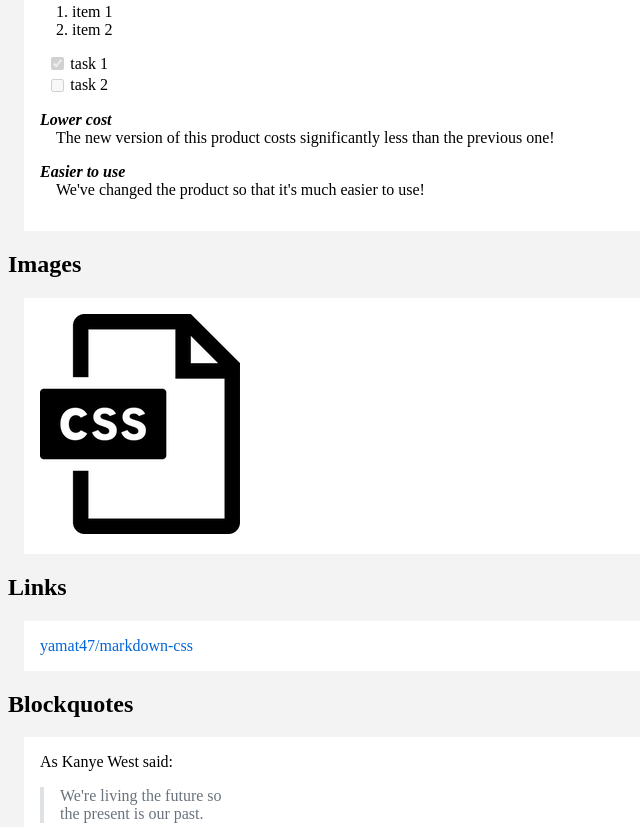
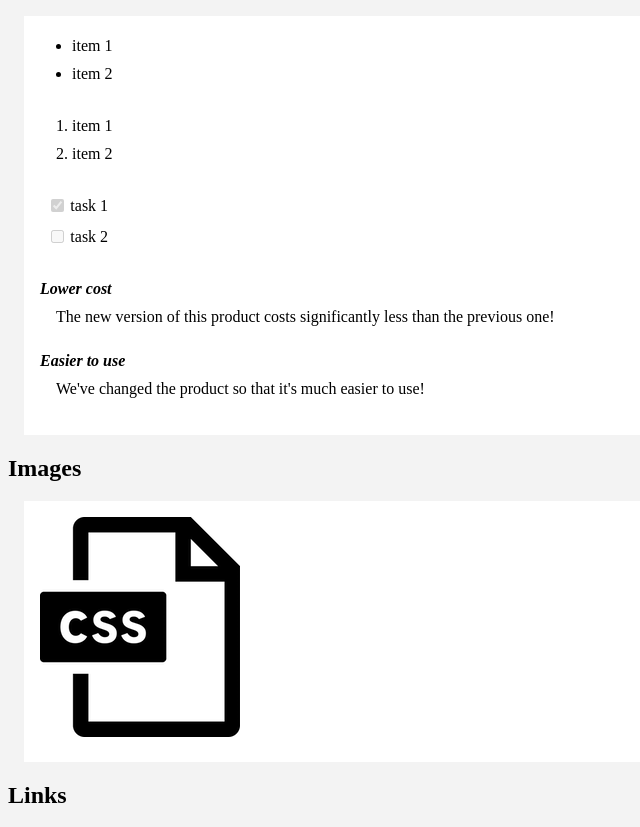
Before and after one commit to yamat47/markdown-css, a website: page docs/index.html in a window 1280 px wide. Shown: the part 833-1660 px from the top of the page, without its empty margins (0-640 px from the left). Drawn offline with Linux system fonts and the light colour scheme.

Commit message:
Add more margin and line-height easy to read.

```diff
--- a/scss/markdown/_global.scss
+++ b/scss/markdown/_global.scss
@@ -1,6 +1,7 @@
 .markdown {
   * {
     box-sizing: border-box;
+    line-height: 1.75em
   }
 
   &:after,
@@ -30,6 +31,6 @@
   table,
   ul {
     margin-top: 0;
-    margin-bottom: 16px;
+    margin-bottom: 24px;
   }
 }
--- a/scss/markdown/_list.scss
+++ b/scss/markdown/_list.scss
@@ -36,10 +36,6 @@
     word-wrap: break-all;
   }
 
-  &>p {
-    margin-top: 16px;
-  }
-
   &+li {
     margin-top: .25em;
   }
```
Also changed, not shown: docs/markdown.css.
